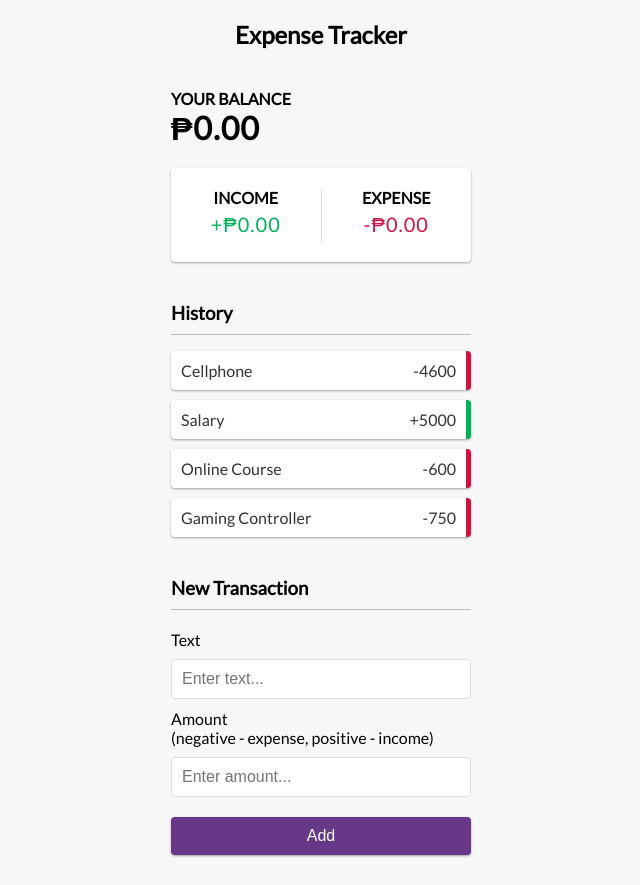
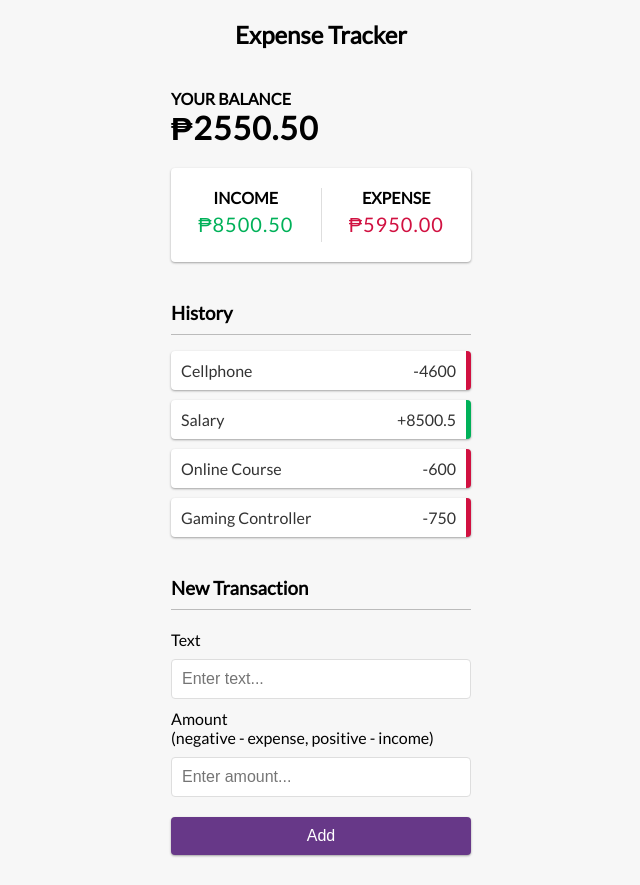
Before and after one commit to philrey12/expense-tracker, a plain HTML site: page index.html in a window 1280 px wide. Shown: the whole page, without its empty margins (319-959 px from the left). Drawn offline with Linux system fonts and the light colour scheme.

Commit message:
Add function to display total balance, income, and expense

```diff
--- a/index.html
+++ b/index.html
@@ -26,16 +26,7 @@
         </div>
 
         <h3>History</h3>
-        <ul id="list" class="list">
-            <!-- <li class="minus">
-                Cash
-                <span>
-                    -<span>&#8369</span>460
-                </span>
-
-                <button class="delete-btn">x</button>
-            </li> -->
-        </ul>
+        <ul id="list" class="list"></ul>
 
         <h3>New Transaction</h3>
         <form id="form">
--- a/js/app.js
+++ b/js/app.js
@@ -8,7 +8,7 @@ const amount = document.getElementById('amount');
 
 const dummyTransactions = [
     {id: 1, text: 'Cellphone', amount: -4600 },
-    {id: 2, text: 'Salary', amount: 5000 },
+    {id: 2, text: 'Salary', amount: 8500.50 },
     {id: 3, text: 'Online Course', amount: -600 },
     {id: 4, text: 'Gaming Controller', amount: -750 }
 ];
@@ -30,10 +30,35 @@ const addTransaction = transaction => {
     list.appendChild(item);
 }
 
+// update balance
+const updateValues = () => {
+    const amounts = transactions.map(transaction => transaction.amount);
+
+    const total = amounts
+        .reduce((acc, item) => (acc += item), 0)
+        .toFixed(2);
+
+    const income = amounts
+        .filter(item => item > 0)
+        .reduce((acc, item) => (acc += item), 0)
+        .toFixed(2);
+
+    const expense = (amounts
+        .filter(item => item < 0)
+        .reduce((acc, item) => (acc += item), 0) * -1)
+        .toFixed(2);
+
+    balance.innerHTML = `<span>&#8369</span>${total}`;
+    moneyPlus.innerHTML = `<span>&#8369</span>${income}`;
+    moneyMinus.innerHTML = `<span>&#8369</span>${expense}`;
+}
+
 // init
 const init = () => {
     list.innerHTML = '';
     transactions.forEach(addTransaction);
+
+    updateValues();
 }
 
 init();
```
